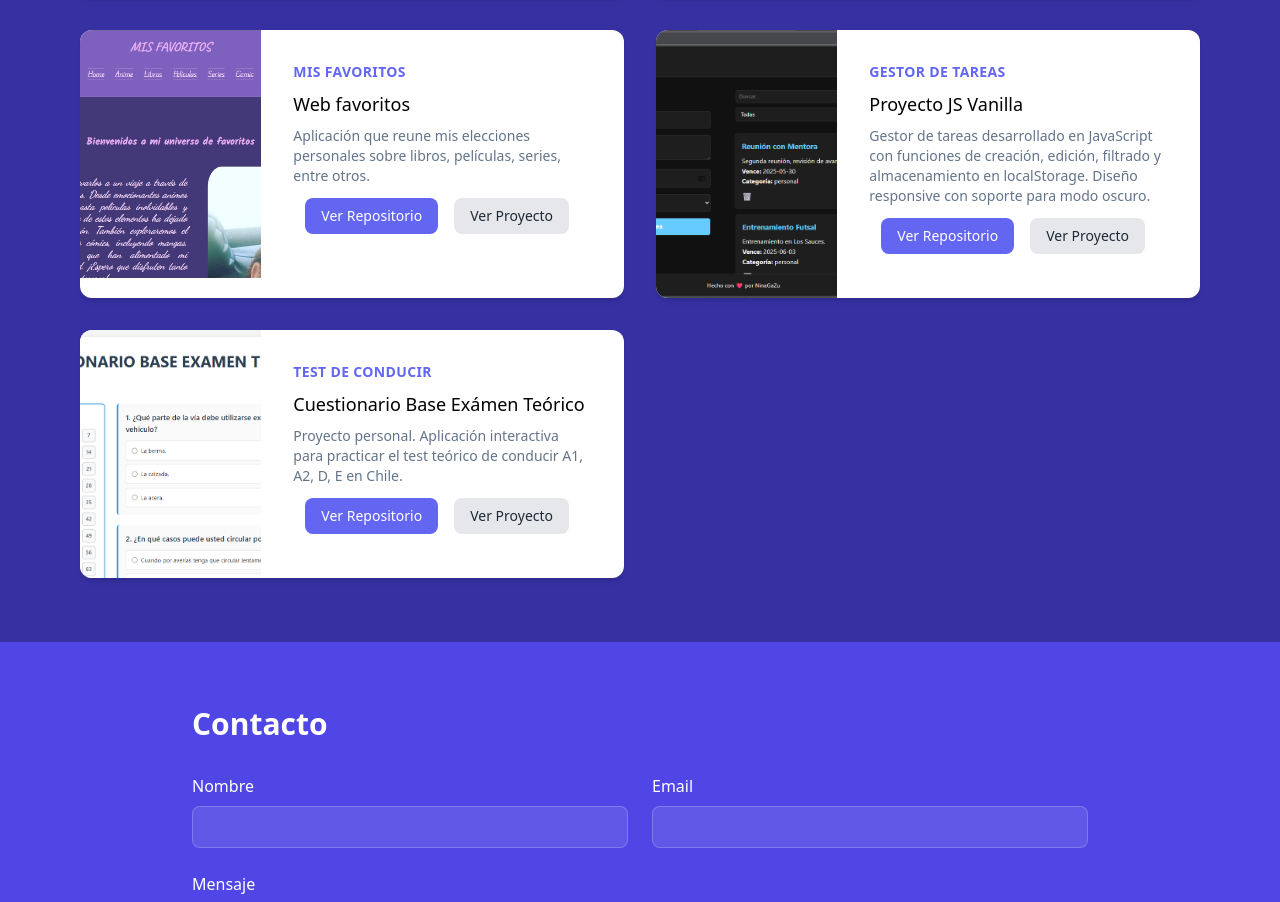
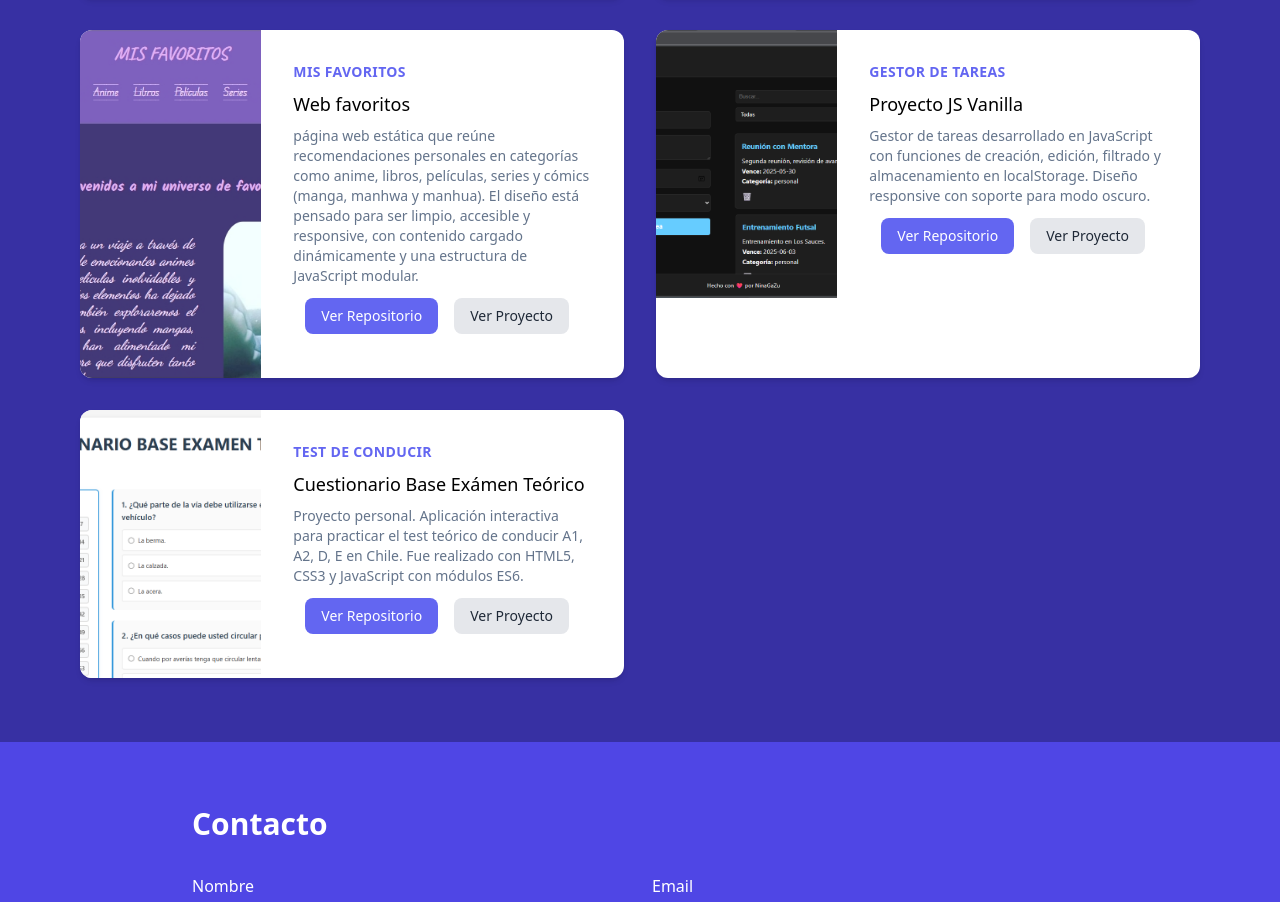
Before and after one commit to NinaGaZu/Portafolio, a React (Vite) app: page / in a window 1280 px wide. Shown: the part 1863-2765 px from the top of the page. Built offline with nearby package versions, Linux system fonts and the light colour scheme.

Commit message:
actualización

```diff
--- a/src/Component/Proyecto.jsx
+++ b/src/Component/Proyecto.jsx
@@ -102,7 +102,7 @@ const Proyecto = () => {
                   </div>
                   <h3 className="text-lg font-medium mb-2">Web favoritos</h3>
                   <p className="text-slate-500 text-sm">
-                    Aplicación que reune mis elecciones personales sobre libros, películas, series, entre otros.
+                    página web estática que reúne recomendaciones personales en categorías como anime, libros, películas, series y cómics (manga, manhwa y manhua). El diseño está pensado para ser limpio, accesible y responsive, con contenido cargado dinámicamente y una estructura de JavaScript modular.
                   </p>
                   {/* Botones */}
                     <div className="flex gap-4 p-3">
@@ -176,7 +176,7 @@ const Proyecto = () => {
                   </div>
                   <h3 className="text-lg font-medium mb-2">Cuestionario Base Exámen Teórico</h3>
                   <p className="text-slate-500 text-sm">
-                   Proyecto personal.  Aplicación interactiva para practicar el test teórico de conducir A1, A2, D, E en Chile.
+                   Proyecto personal.  Aplicación interactiva para practicar el test teórico de conducir A1, A2, D, E en Chile. Fue realizado con HTML5, CSS3 y JavaScript con módulos ES6.
                   </p>
                   {/* Botones */}
                     <div className="flex gap-4 p-3">
```
